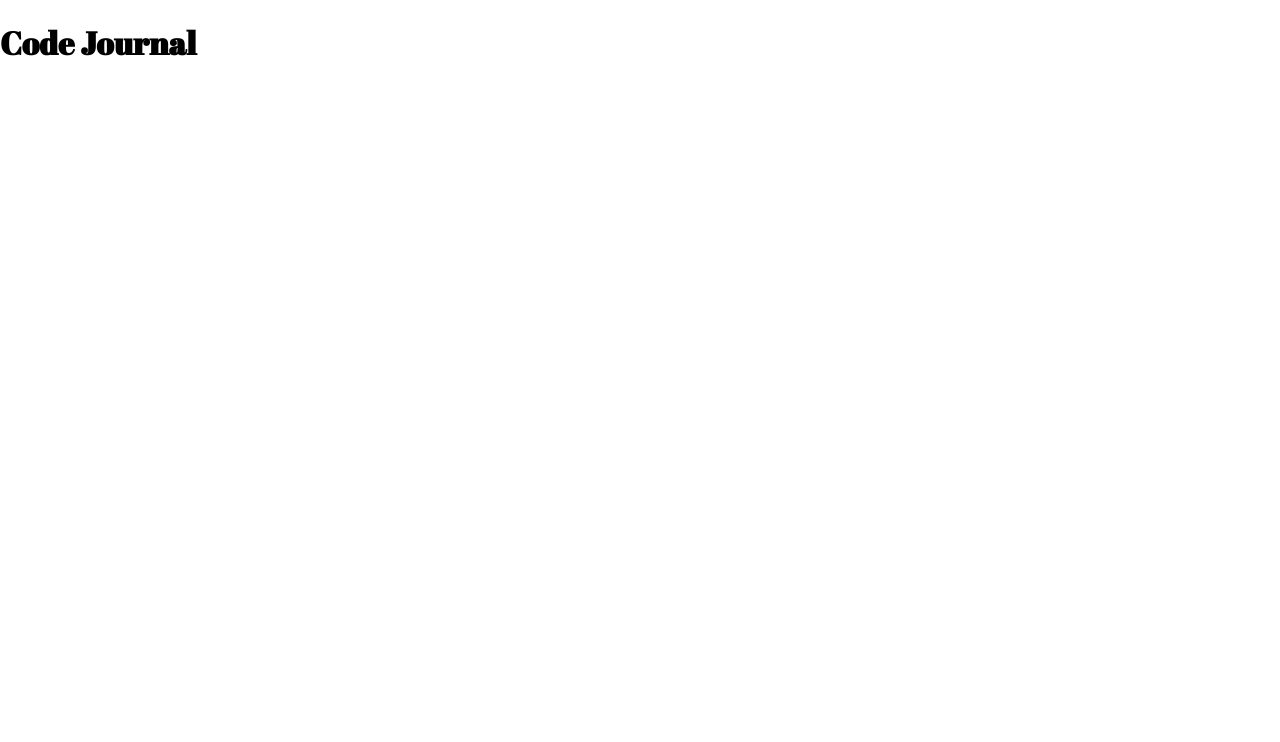
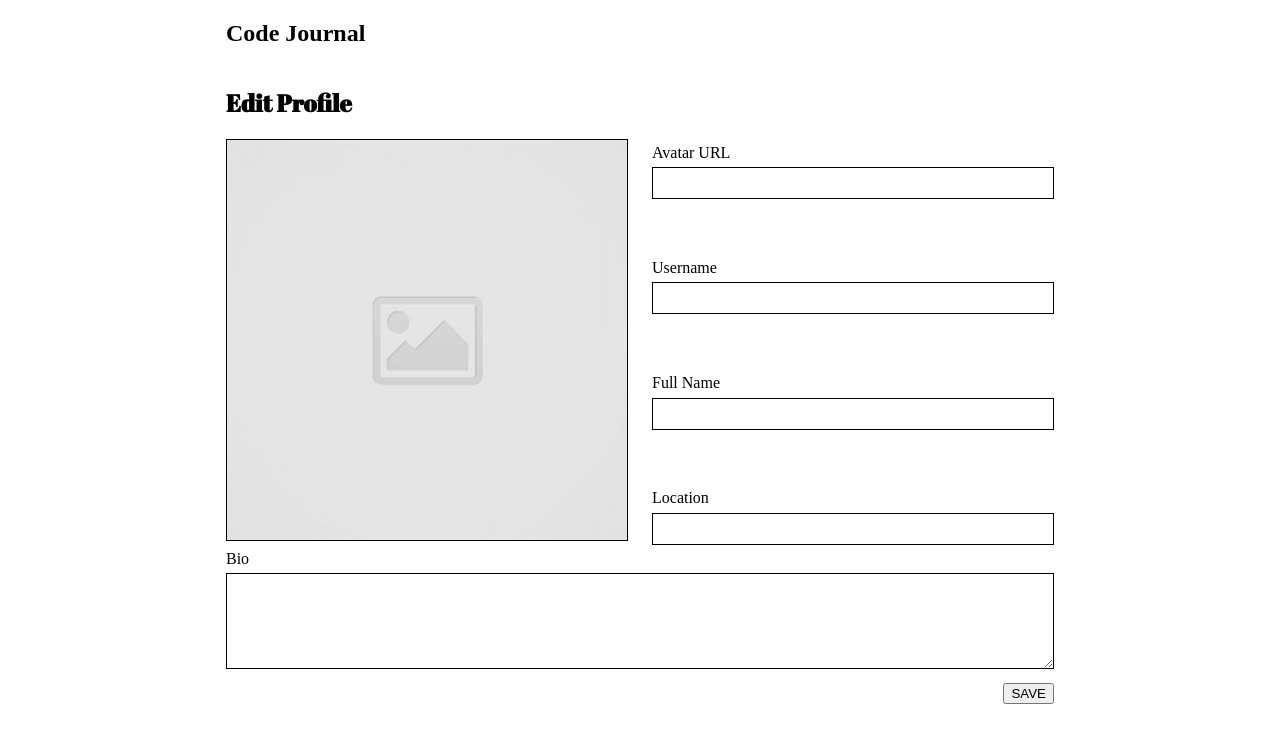
Before and after one commit to AndyPark20/planet-journal, a website: page index.html in a window 1280 px wide. Drawn offline with Linux system fonts and the light colour scheme.

Commit message:
completed making forms in the HTML and CSS to show placeholder of the avatar

```diff
--- a/css/styles.css
+++ b/css/styles.css
@@ -2,3 +2,33 @@
 h1 {
   font-family: 'Abril Fatface', cursive, Arial, Helvetica, sans-serif;
 }
+
+img {
+  width: 100%;
+  border: 1px solid black;
+}
+
+input {
+  width: 100%;
+  height: 2rem;
+  border: 1px solid black;
+}
+
+textarea {
+  width: 100%;
+  border: 1px solid black;
+}
+
+.btnStyle {
+  text-align: right;
+}
+
+.userInputStyle {
+  display: flex;
+  flex-direction: column;
+  justify-content: space-between;
+}
+
+.userInputForm {
+  line-height: 1.8;
+}
--- a/index.html
+++ b/index.html
@@ -14,16 +14,56 @@
   <link rel="stylesheet" href="css/layout.css">
   <link rel="stylesheet" href="css/styles.css">
 </head>
+
 <body>
   <header>
-    <div class="container-header">
-      <div class="row-header">
-        <div class="column-header">
-          <h1>Code Journal</h1>
+    <div class="container">
+      <div class="row">
+        <div class="column-full">
+          <h2>Code Journal</h2>
         </div>
       </div>
     </div>
   </header>
+  <section>
+    <div class="container">
+      <form>
+        <div class="column-full">
+          <h1>Edit Profile</h1>
+        </div>
+        <div class="row">
+          <div class="column-half">
+            <img src="images/placeholder-image-square.jpg" alt="preview">
+          </div>
+          <div class="column-half userInputStyle">
+            <div class="userInputForm">
+              <label for="url">Avatar URL</label><br />
+              <input id="url" type="url" name="url">
+            </div>
+            <div class="userInputForm">
+              <label for="userName">Username</label><br />
+              <input id="userName" type="text" name="userName">
+            </div>
+            <div class="userInputForm">
+              <label for="fullName">Full Name</label><br />
+              <input id="fullName" type="text" name="fullName">
+            </div>
+            <div class="userInputForm">
+              <label for="location">Location</label><br />
+              <input id="location" type="text" name="location">
+            </div>
+          </div>
+          <div class="column-full userInputForm">
+            <label for="bio">Bio</label><br />
+            <textarea id="bio" name="bio" rows="6" cols="90"></textarea>
+            <div class="btnStyle">
+              <button type="submit">SAVE</button>
+            </div>
+          </div>
+        </div>
+      </form>
+    </div>
+  </section>
   <main>
     <div data-view="edit-profile"></div>
   </main>
```
